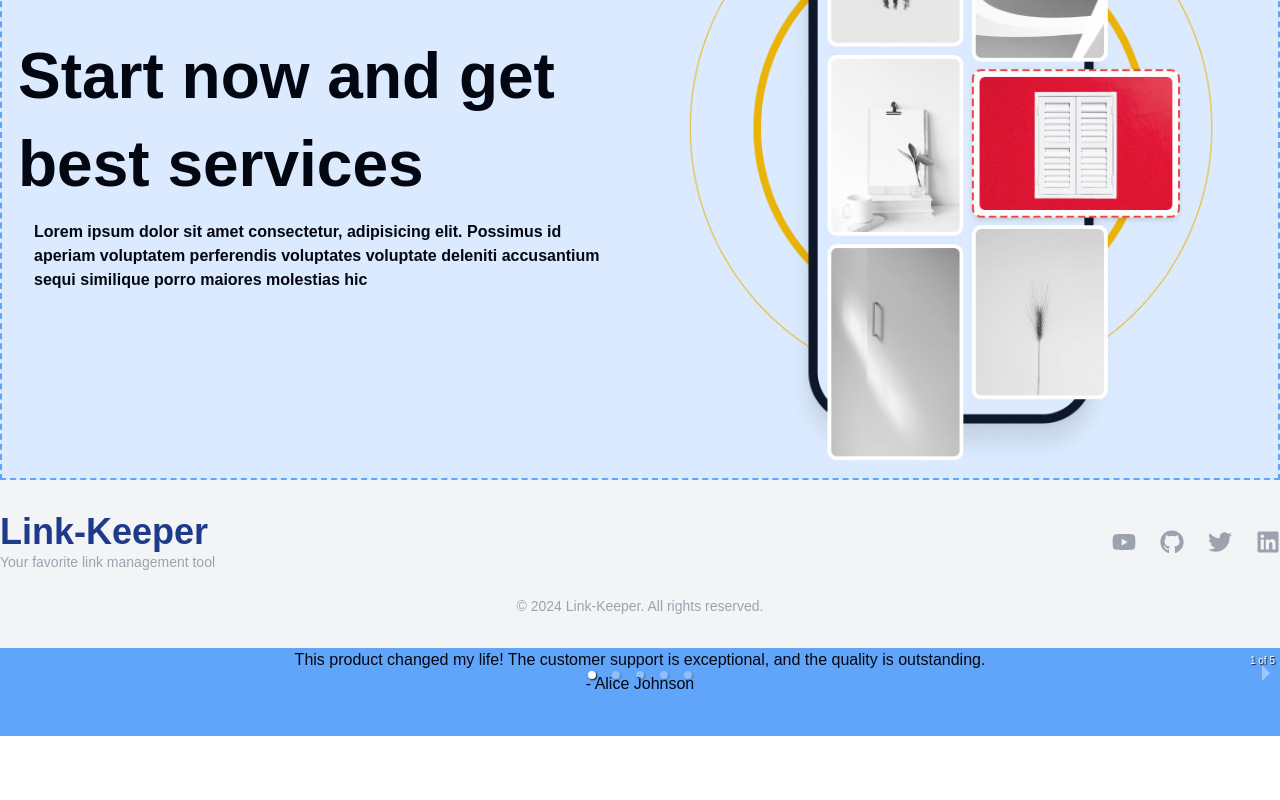
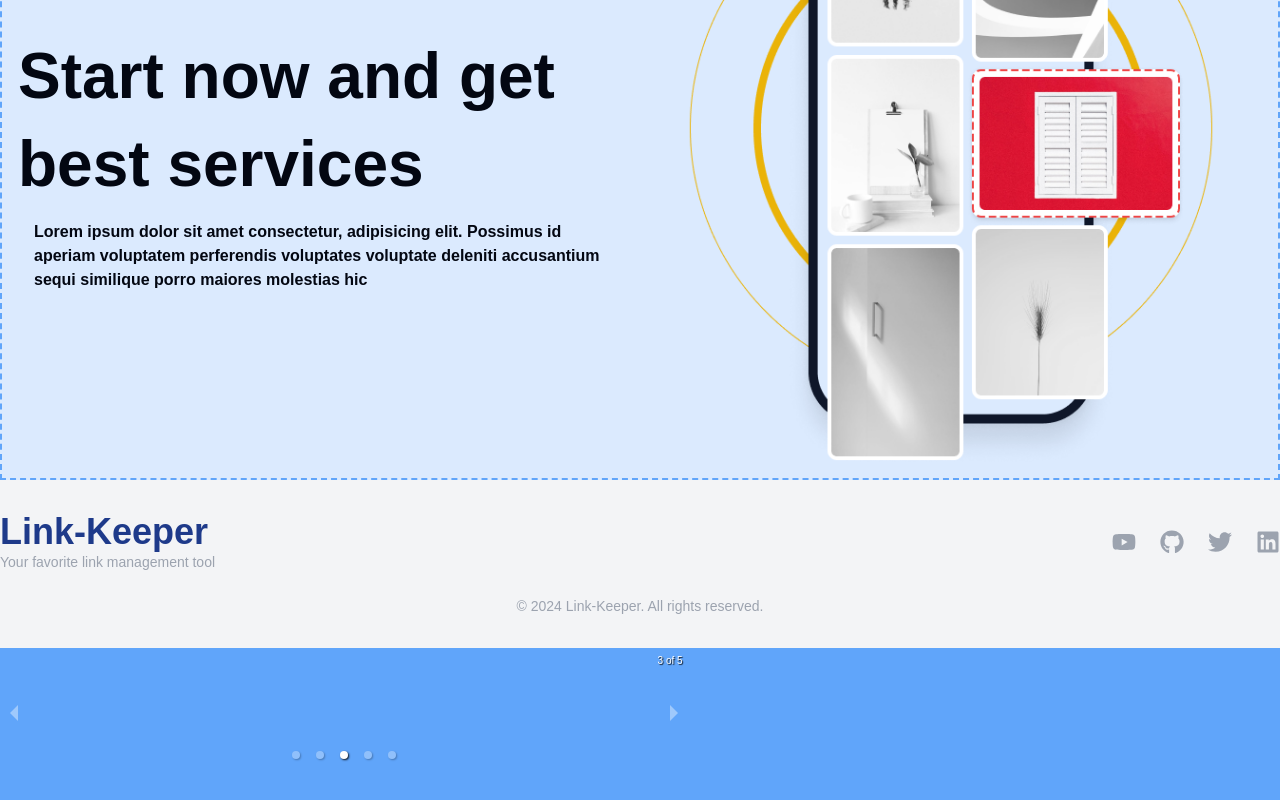
Before and after one commit to utpalsinghdev/link-keeper, a Next.js app: page / in a window 1280 px wide. Shown: the part 3165-3965 px from the top of the page. Before the commit the page ends 3901 px from the top, so only its background shows below. Built offline with nearby package versions, Linux system fonts and the light colour scheme.

Commit message:
Refactor Testimonials component to use fade animation in Carousel and add infinite loop functionality

```diff
--- a/src/components/atoms/home/Testimonials.tsx
+++ b/src/components/atoms/home/Testimonials.tsx
@@ -34,17 +34,22 @@ const Testimonials = () => {
 
     return (
         <div className="flex bg-blue-400">
-            <Carousel>
+            <Carousel
+                animationHandler={"fade"}
+                autoPlay={true}
+                infiniteLoop={true}
+            >
                 {testimonials.map((testimonial, index) => (
-                    <div key={index}>
+                    <div key={index} className="py-10">
                         <div className="">
-                            <p>{testimonial.message}</p>
+                            <p className="border-l-2 pl-6 italic">&ldquo;{testimonial.message}&rdquo;</p>
                             <p>- {testimonial.author}</p>
                         </div>
                     </div>
-                ))}
-            </Carousel>
-        </div>
+                ))
+                }
+            </Carousel >
+        </div >
     );
 };
 
```
